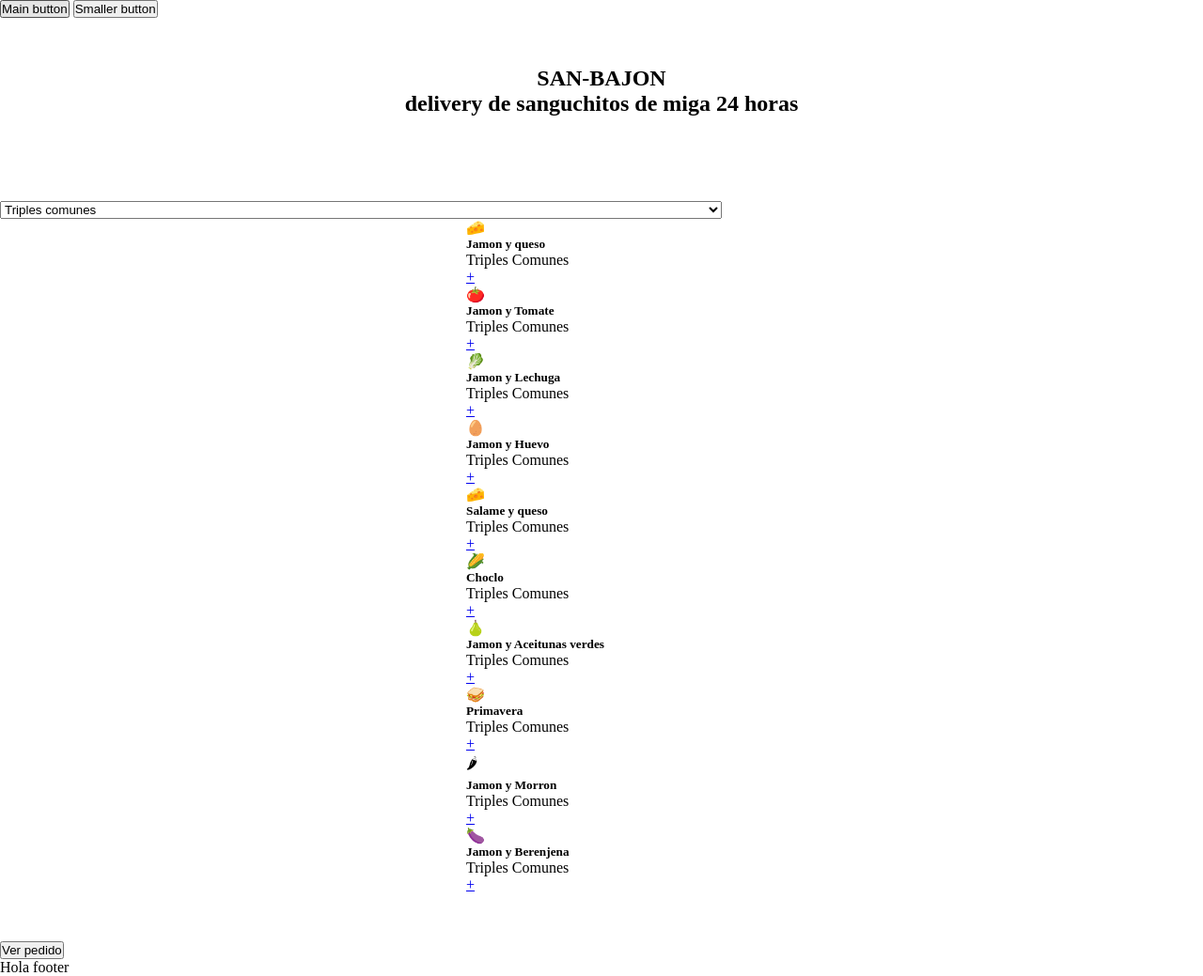
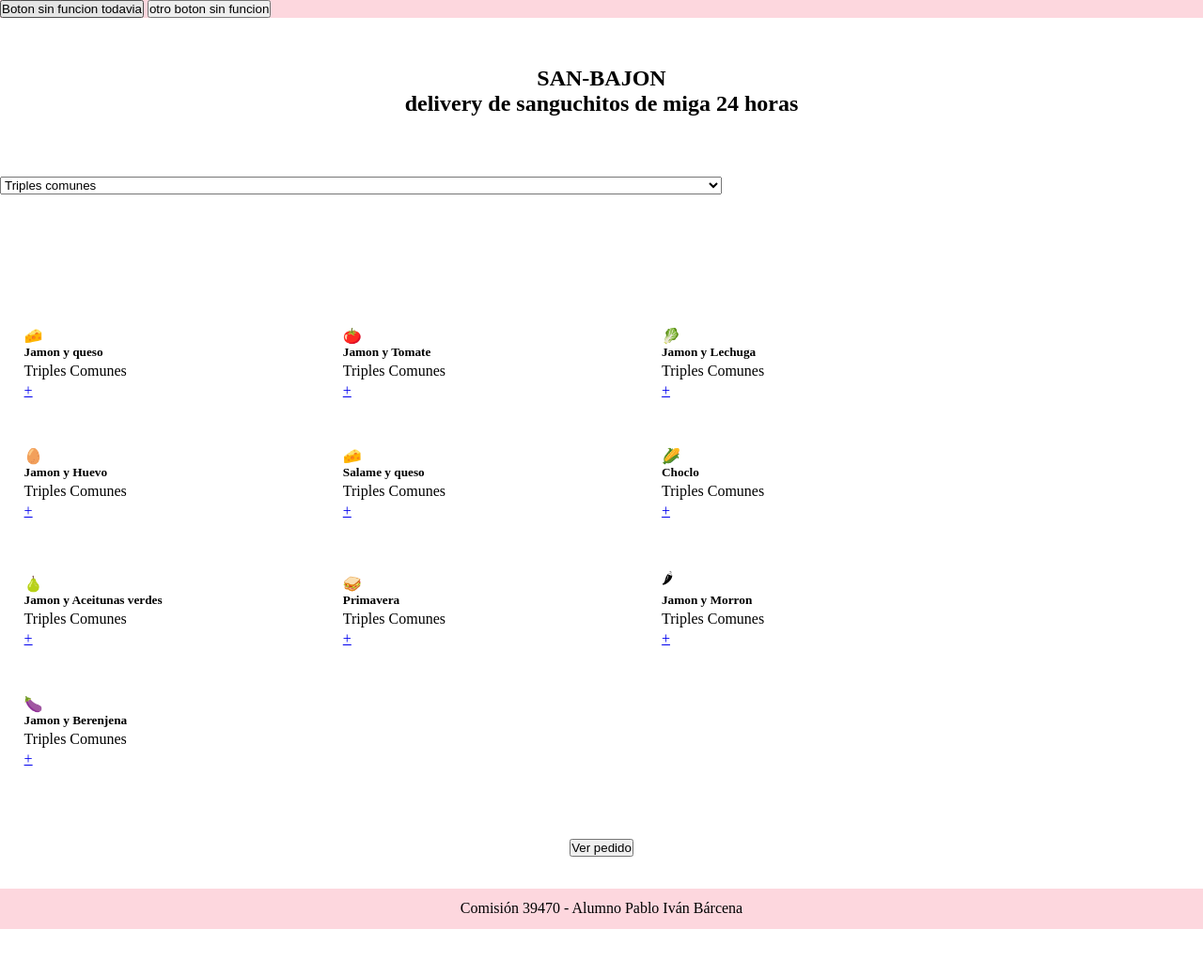
Before and after one commit to Ivan-cinho/Proyecto-final-Coder-House-JS, a plain HTML site: page index.html in a window 1280 px wide. Shown: the whole page at 94% size. After the commit the page ends 989 px from the top, so only its background shows below. Drawn offline with nearby package versions, Linux system fonts and the light colour scheme.

Commit message:
actualizacion 6/4

```diff
--- a/css/estilos.css
+++ b/css/estilos.css
@@ -5,15 +5,20 @@
     box-sizing: border-box;
 }
 
+header {
+    background-color: rgb(253, 215, 222);
+}
+
+body {
+    position: relative;
+    padding-bottom: 6%;
+    min-height: 100vh;
+}
+
 .container{
     margin-top: 4%;
 }
 
-.tarjetas {
-    margin: auto;
-}
-
-/* jumbotron/encabezado */
 h1{
     text-align: center;
 }
@@ -22,19 +27,60 @@ h2{
     text-align: center;
 }
 
-/* cotainer cards */
-.card {
-    margin: auto;
+p {
+    margin: 1% auto;
 }
 
-/* container formularios */
+/* footer */
+footer {
+    background-color: rgb(253, 215, 222);
+    position: absolute;
+    bottom: 0;
+    width: 100%;
+    text-align: center;
+}
+
+/* index html */
+
+.form-select {
+    margin: 5% auto !important;
+    width: 60%;
+}
+
+.card {
+    margin: 2%;
+    display: inline-block;
+}
+
 .form-select{
     margin: auto;
     margin-top: 3%;
     width: 60% !important;
 }
 
-/* prueba de vinculacion con create element */
-/* .rojito{
-    color: red;
-} */
+.boton-ver-pedido {
+    display: flex;
+    justify-content: center;
+}
+
+/* cierre html */
+
+.contenedor-pedido {
+    margin: 5% auto;
+    display: flex;
+    justify-content: space-evenly;
+}
+
+table {
+    margin: auto;
+    width: 70%;
+}
+
+th {
+    text-align: center;
+    background-color: rgb(253, 215, 222);
+}
+
+td {
+    text-align: center;
+}
--- a/index.html
+++ b/index.html
@@ -19,11 +19,11 @@
 
 <body>
     <header id="header">
-        <!-- la navegacion va a incluir un sobre nosotros y alguna opcion mas a definir como herramienta de busqueda -->
-        <nav class="navbar bg-body-tertiary">
+        <!-- la navegacion va a incluir un sobre nosotros y alguna opcion mas a definir -->
+        <nav class="navbar">
             <form class="container-fluid justify-content-start">
-                <button class="btn btn-outline-success me-2" type="button">Main button</button>
-                <button class="btn btn-sm btn-outline-secondary" type="button">Smaller button</button>
+                <button class="btn btn-outline-success me-2" type="button">Boton sin funcion todavia</button>
+                <button class="btn btn-sm btn-outline-secondary" type="button">otro boton sin funcion</button>
             </form>
         </nav>
     </header>
@@ -34,12 +34,8 @@
             <H1>SAN-BAJON</H1>
             <h2>delivery de sanguchitos de miga 24 horas</h2>
         </section>
-        <!-- bara de busqueda de producto -->
-        <!-- <section class="container">
-            <input type="search" id="inputSearch" placeholder="">
-        </section> -->
-        <section class="container">
-            <select class="form-select sabores" aria-label="Default select example">
+        <section class="container-fluid selector">
+            <select class="form-select" aria-label="Default select example">
                 <!-- <option selected>Sabores</option> -->
                 <option value="1">Triples comunes</option>
                 <option value="2">Triples especiales</option>
@@ -48,14 +44,10 @@
             </select>
         </section>
         <!-- section para las cards -->
-        <section>
-            <div id="tarjetas">
+        <section class="container contenedor-tarjetas" id="tarjetas">
                 <!-- cards inyectados desde js -->
-            </div>
         </section>
-        <!-- section para los formularios -->
-        <!-- falta incluirle un titulo h3, h4 o placeholder para referenciar de que es el menu -->
-        <section class="container">
+        <section class="container boton-ver-pedido">
             <!-- boton de carrito -->
                 <button type="button" class="btn btn-primary">Ver pedido</button>
         </section>
--- a/js/app.js
+++ b/js/app.js
@@ -1,26 +1,14 @@
 
-// para referenciar al queryselector se hace con nombre de etiqueta p, #paraId, .paraclasecss
-const tarjetas = document.querySelector("div#tarjetas")
+const tarjetas = document.querySelector("section#tarjetas")
 const footer = document.querySelector("footer")
-const inputSearch = document.querySelector("input#inputSearch") // esta constante es para el search que habria que incluir en html si es que quiero usar esa herramienta para la app, ver minuto 1:49:00 de clase 9
 const selectorDeSabores = document.querySelector("select.form-select.sabores")
 const selectorDeEnvios = document.querySelector("select.form-select.envio")
 
-footer.innerHTML = "<p>Hola footer</p>"
-
-// searching de productos, ojo que asi como esta si se hace busqueda no permite agregar al carrito sepa uno x q
-// inputSearch.addEventListener("search", ()=> {
-//     let resultado = triplesComunes.filter((triple)=> triple.nombre.includes(inputSearch.value))
-//         console.table(resultado)
-//         if (resultado.length > 0) {
-//             cargarTriplesComunes(resultado)
-//         }
-// })
+footer.innerHTML = "<p>Comisión 39470 - Alumno Pablo Iván Bárcena</p>"
 
 
 // funcion para mostrar las cards de los productos
 function cargarTriples(arrayDeTriples) {
-    // debugger
     tarjetas.innerHTML = ""
     if (arrayDeTriples.length > 0) {
         arrayDeTriples.forEach((triple)=> {
@@ -32,17 +20,24 @@ function cargarTriples(arrayDeTriples) {
     }
 }
 
+// intento de funcion para darle funcionalidad a los botones de eliminar en cierre.html, aun incompleto
+// eliminar triple
+// function eliminarTriple(id) {
+//     let triple = pedido.findindex((triple)=> triple.id === id)
+//     if (triple > -1) {
+//         pedido.splice(triple, 1)
+//     }
+// }
+
 // funcion para detectar cuantos clicks y a que productos los hizo
-// asi lo hizo el profe pero me funciono igual agregandolo mas abajo
 const activarClickEnBotones = ()=> {
     const btnAgregar = document.querySelectorAll('a.btn.btn-primary')
     for (boton of btnAgregar) {
-        // la "e" como parametro de la funcion flecha hace referencia a objeto global event, tener en cuenta para rescatar datos de un evento
         boton.addEventListener("click", (e)=> {
             let triple = triplesComunes.find((triple)=> triple.id === parseInt(e.target.id))
             pedido.push(triple)
-            guardarPedido()
-            // console.table(pedido)
+            console.log("Se agrego el sanguchito de " + triple.nombre.toLowerCase() + " al pedido")
+            guardarPedido(pedido)
         })
         boton.addEventListener("mousemove", (e)=> {
             let codigoId = parseInt(e.target.title = `Agregar al pedido`)
@@ -50,13 +45,16 @@ const activarClickEnBotones = ()=> {
     }
 }
 
-// boton pedir! re dirije al html de cierre de pedido
-const clickBtn = document.querySelector("button.btn.btn-primary")
-    clickBtn.addEventListener("click", ()=> {location.href = "cierre.html"})
+// boton ver pedido, re dirije al html de cierre de pedido
+const clickVerPedido = document.querySelector("button.btn.btn-primary")
+    clickVerPedido.addEventListener("click", ()=> {location.href = "cierre.html"})
+
+
+// boton "seguir pidiendo", declarado como esta no funciona, por aguna razon no cargan las cards en index.html, queda comentado x ahora
+// const clickSeguirPidiendo = document.querySelector("button.btn.btn-primary.seguirPidiendo")
+//     debugger
+//     clickSeguirPidiendo.addEventListener("click", ()=> {location.href = "index.html"})
 
 
 cargarTriples(triplesComunes)
 recuperarPedido()
-
-
-// const btnAgregar = document.querySelectorAll('a.btn.btn-primary')
--- a/js/plantillas.js
+++ b/js/plantillas.js
@@ -1,19 +1,5 @@
 
-// el template puede estar declarado como funcion o como constante con arrow function, funciona igual
-
-// function retornarProductos(producto) {
-//     return `<div class="card" style="width: 18rem;">
-
-//                     <div class="card-img-top">${producto.imagen}</div>
-//                 <div class="card-body">
-//                     <h5 class="card-title">${producto.nombre}</h5>
-//                     <p class="card-text">${producto.tipo}</p>
-//                     <a href="#" class="btn btn-primary" id="${producto.id}">+</a>
-//                 </div>
-//             </div>`
-// }
-
-const retornarProductos = (triple) => {
+const retornarProductos = (triple)=> {
     return `<div class="card" style="width: 18rem;">
                     <div class="card-img-top">${triple.imagen}</div>
                 <div class="card-body">
@@ -24,17 +10,12 @@ const retornarProductos = (triple) => {
             </div>`
 }
 
-// aca abajo va la card de error
-// const retornoCardError = ()=> {
-//     return ``
-// }
 
 // aca abajo va la card de cierre de compra
-// en la 2da etiqueta td deberia ir un array con la cantidad de sanguchitos de ese gusto pedidos
-const retornarPedido = (pedido)=> {
+const retornarPedido = (triple)=> {
     return `<tr>
                 <td>${triple.nombre}</td>
-                <td>${triple.tipo}</td>
-                <td><button id="${triple.id}">QUITAR</button></td>
+                <td>aca iria la cantidad de cada uno</td>
+                <td><button id="${triple.id}" class="btn btn-primary">X</button></td>
             </tr>`
 }
--- a/js/productos.js
+++ b/js/productos.js
@@ -1,13 +1,13 @@
-const triplesComunes = [ {id: 1, imagen: "🧀", nombre: "Jamon y queso", tipo: "Triples Comunes"},
-                    {id: 2, imagen: "🍅", nombre: "Jamon y Tomate", tipo: "Triples Comunes"},
-                    {id: 3, imagen: "🥬", nombre: "Jamon y Lechuga", tipo: "Triples Comunes"},
-                    {id: 4, imagen: "🥚", nombre: "Jamon y Huevo", tipo: "Triples Comunes"},
-                    {id: 5, imagen: "🧀", nombre: "Salame y queso", tipo: "Triples Comunes"},
-                    {id: 6, imagen: "🌽", nombre: "Choclo", tipo: "Triples Comunes"},
-                    {id: 7, imagen: "🍐", nombre: "Jamon y Aceitunas verdes", tipo: "Triples Comunes"},
-                    {id: 8, imagen: "🥪", nombre: "Primavera", tipo: "Triples Comunes"},
-                    {id: 9, imagen: "🌶", nombre: "Jamon y Morron", tipo: "Triples Comunes"},
-                    {id: 10, imagen: "🍆", nombre: "Jamon y Berenjena", tipo: "Triples Comunes"}
+const triplesComunes = [ {id: 1, imagen: "🧀", nombre: "Jamon y queso", tipo: "Triples Comunes", precio: 200},
+                    {id: 2, imagen: "🍅", nombre: "Jamon y Tomate", tipo: "Triples Comunes", precio: 200},
+                    {id: 3, imagen: "🥬", nombre: "Jamon y Lechuga", tipo: "Triples Comunes", precio: 200},
+                    {id: 4, imagen: "🥚", nombre: "Jamon y Huevo", tipo: "Triples Comunes", precio: 200},
+                    {id: 5, imagen: "🧀", nombre: "Salame y queso", tipo: "Triples Comunes", precio: 200},
+                    {id: 6, imagen: "🌽", nombre: "Choclo", tipo: "Triples Comunes", precio: 200},
+                    {id: 7, imagen: "🍐", nombre: "Jamon y Aceitunas verdes", tipo: "Triples Comunes", precio: 200},
+                    {id: 8, imagen: "🥪", nombre: "Primavera", tipo: "Triples Comunes", precio: 200},
+                    {id: 9, imagen: "🌶", nombre: "Jamon y Morron", tipo: "Triples Comunes", precio: 200},
+                    {id: 10, imagen: "🍆", nombre: "Jamon y Berenjena", tipo: "Triples Comunes", precio: 200}
 ]
 
 const triplesEspeciales = [ {id: 11, imagen: "", nombre: "Jamon y Palmitos", tipo: "Triples Especiales"},
--- a/js/storage.js
+++ b/js/storage.js
@@ -11,8 +11,9 @@ const guardarPedido = ()=> {
 const recuperarPedido = ()=> {
     const pedidoGuardado = JSON.parse(localStorage.getItem("pedidoDeTriples"))
         if (pedidoGuardado !== null) {
-           pedidoGuardado.forEach(triple => {
-                pedido.push(triple)
-           });
+            pedido.push(...pedidoGuardado)
+            // pedidoGuardado.forEach(triple => {
+            //     pedido.push(triple)
+            // });
         }
 }
```
Also changed, not shown: cierre.html (+11 -9 lines), js/verPedido.js (+7 -4 lines).
